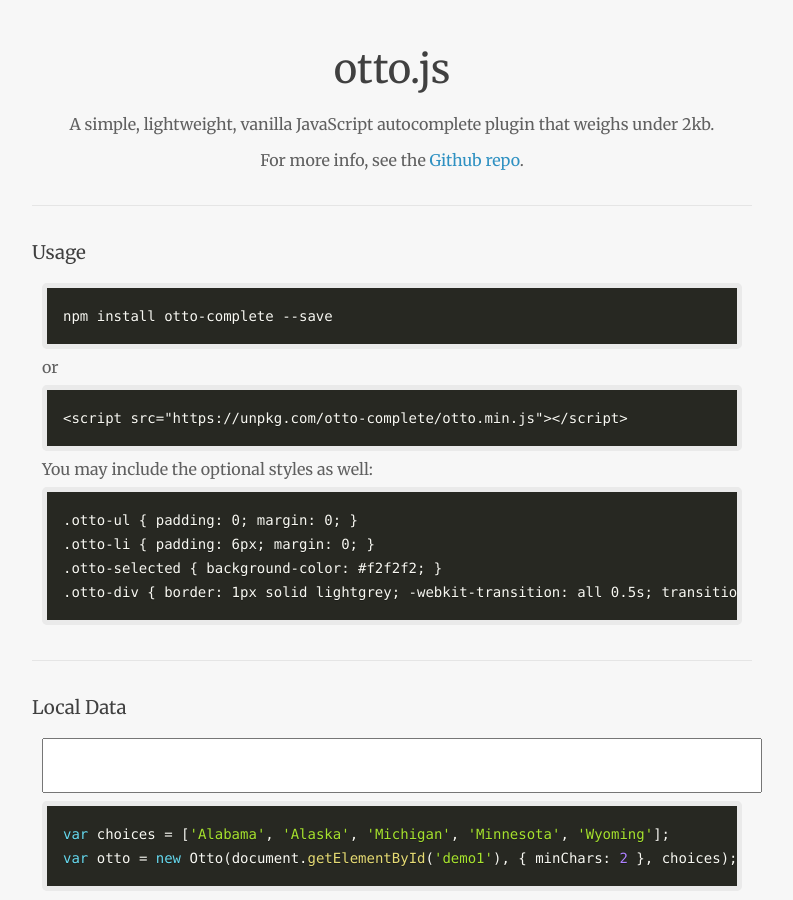
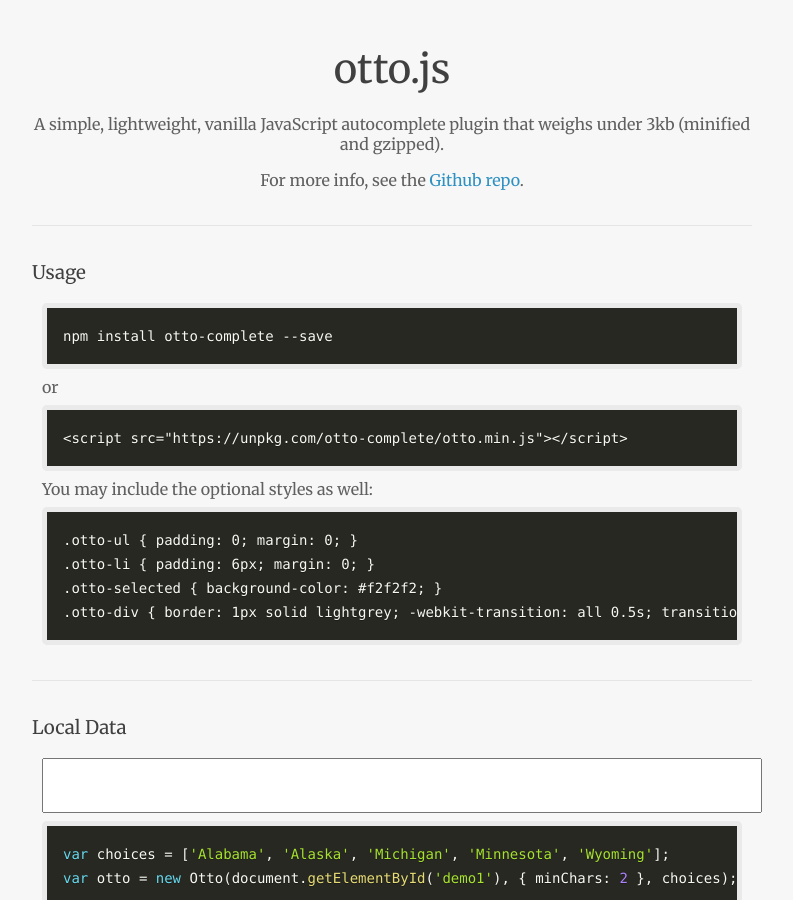
Before and after one commit to kevinfiol/kevinfiol.github.io, a Jekyll site: the page otto/index.html, which Jekyll copies as it is, in a window 1280 px wide and 900 px high. Shown: the whole window, without its empty margins (248-1041 px from the left). Built offline with Jekyll 4.4.1, drawn with Linux system fonts in a browser that asks for light colours.

Commit message:
update otto page

```diff
--- a/otto/index.html
+++ b/otto/index.html
@@ -39,7 +39,7 @@
         <header>
             <h1 class="title">otto.js</h1>
             <div style="text-align: center;">
-                <p>A simple, lightweight, vanilla JavaScript autocomplete plugin that weighs under 2kb.</p>
+                <p>A simple, lightweight, vanilla JavaScript autocomplete plugin that weighs under 3kb (minified and gzipped).</p>
                 <p>For more info, see the <a href="https://github.com/kevinfiol/otto">Github repo</a>.</p>
             </div>
         </header>
```
